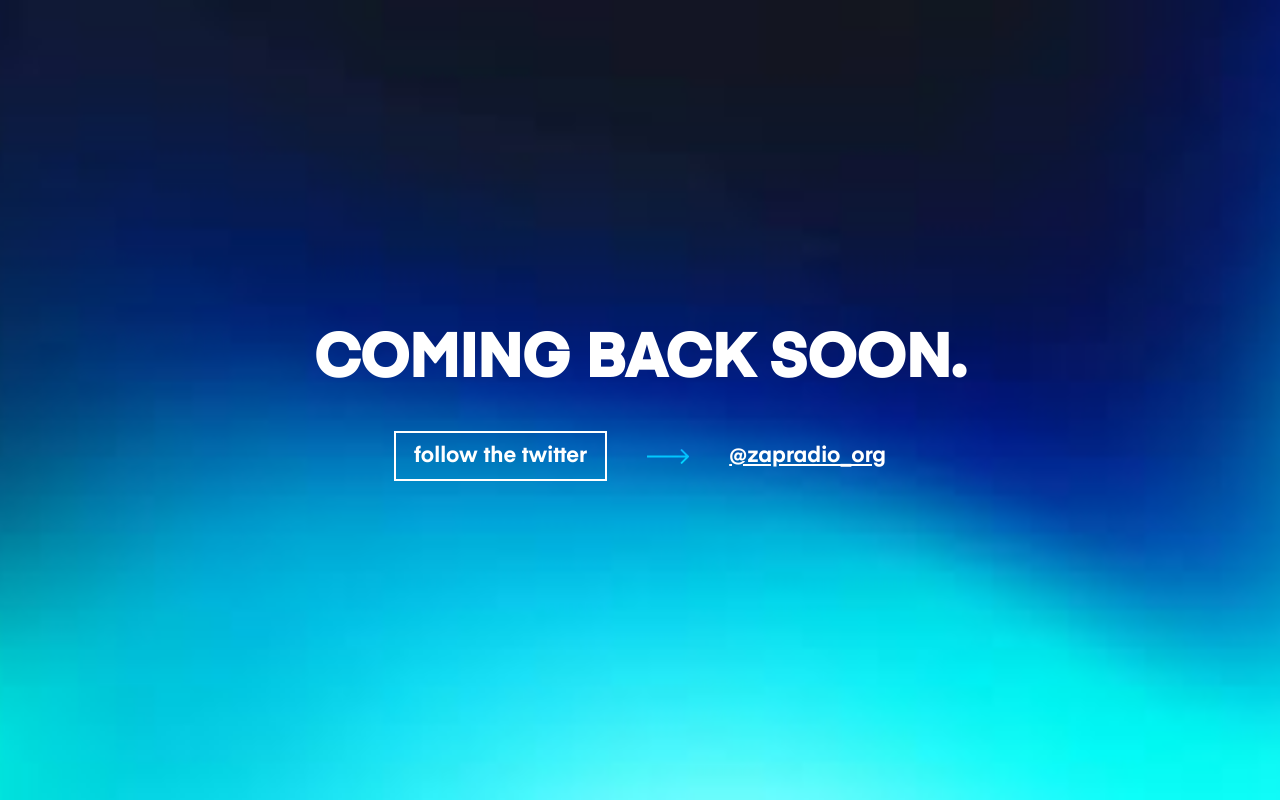
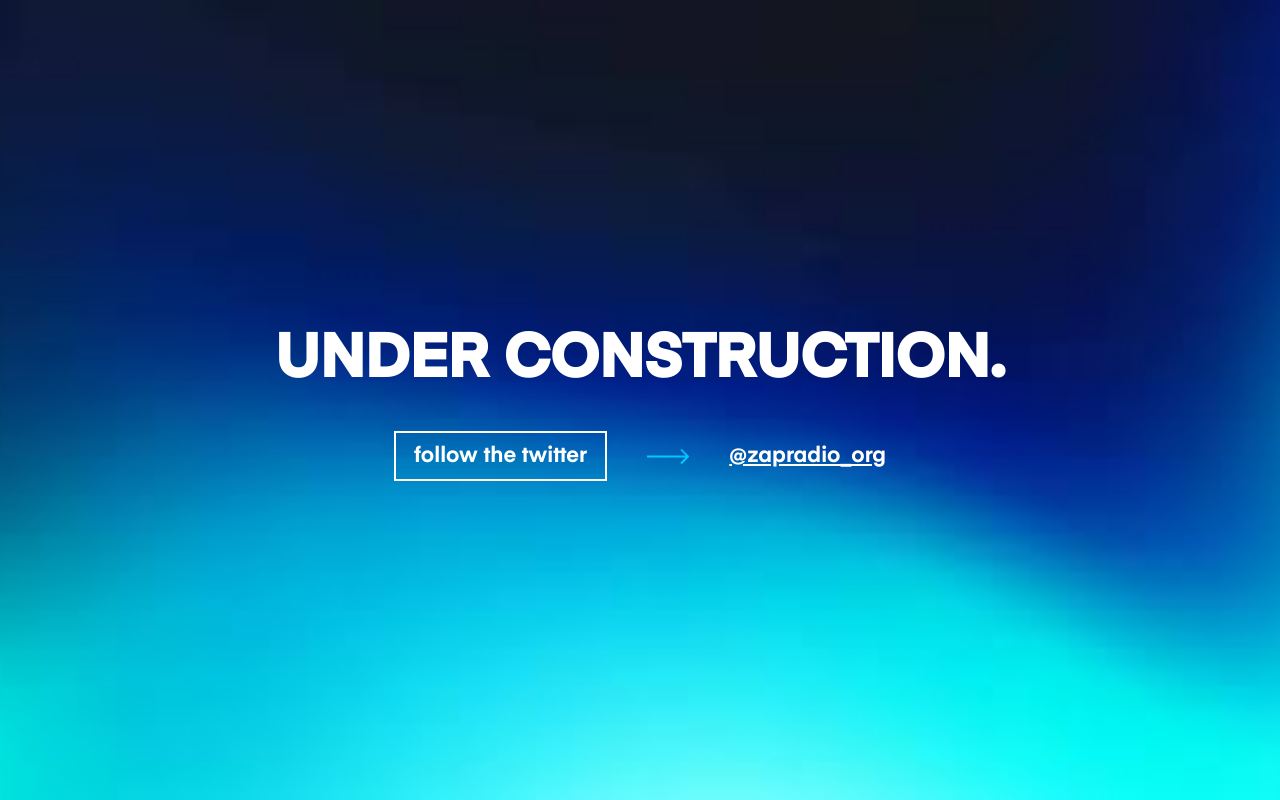
Before and after one commit to uhkeiron/comingsoon, a plain HTML site: page index.html in a window 1280 px wide. Drawn offline with Linux system fonts and the light colour scheme.

Commit message:
Update index.html

```diff
--- a/index.html
+++ b/index.html
@@ -3,12 +3,12 @@
   <head>
     <meta charset="utf-8">
     <meta name="viewport" content="width=device-width">
-    <title>Be back soon.</title>
+    <title>We'll be right back.</title>
     <link href="/styles.css?v=0.0.2" rel="stylesheet" type="text/css" />
   </head>
   <body>
     <div class="content">
-      <h1 class="content__title">Coming back soon.</h1>
+      <h1 class="content__title">Under Construction.</h1>
       <div class="content-layout-1">
         <p class="content__cta">follow the twitter</p>
         <svg class="content__arrow" width="42" height="15" fill="none" xmlns="http://www.w3.org/2000/svg"><path d="M1 6.5H0v2h1v-2Zm40.707 1.707a1 1 0 0 0 0-1.414L35.343.429a1 1 0 1 0-1.414 1.414L39.586 7.5l-5.657 5.657a1 1 0 0 0 1.414 1.414l6.364-6.364ZM1 8.5h40v-2H1v2Z" fill="#fff"/></svg>
```
